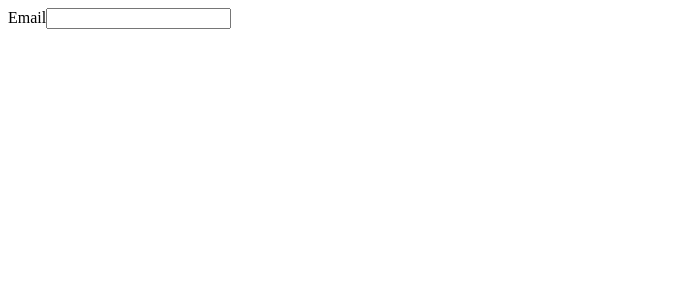
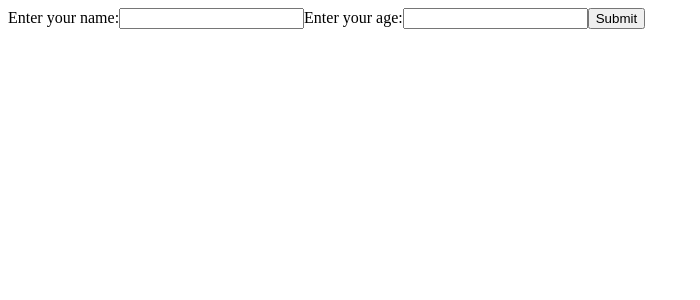
Before and after one commit to MaaikeBommerson/react-native, a React (Create React App) app: page / in a window 1280 px wide. Shown: the top 300 px of the page, without its empty margins (0-700 px from the left). Built offline with nearby package versions, Linux system fonts and the light colour scheme.

Commit message:
generic approach (#11)

```diff
--- a/src/App.js
+++ b/src/App.js
@@ -1,49 +1,29 @@
 import { useEffect, useState } from 'react'
 
 const App = () => {
-    const [ email, setEmail ] = useState("")
-    const [err, setErr] = useState(false)
+    const [inputs, setInputs] = useState({});
 
-    const validateEmail = (input) => {
-      const validEmail = /^\w+@[a-zA-Z_]+?\.[a-zA-Z]{2,3}$/
-      setErr(!input.match(validEmail))
-      setEmail(input)
+    const handleChange = (event) => {
+      const name = event.target.name;
+      const value = event.target.value;
+      setInputs(values => ({...values, [name]: value}))
     }
 
-    const renderError = () => {
-      if(err) {
-        return(
-          <div>Not a valid email</div>
-        )
-      }
-    }
-
-    const submitData = () => {
-      alert("API Call made!")
-    }
-
-    const renderSave = () => {
-      if(!err && email !=="") {
-        const data = {
-          email: email
-        }
-
-      return(
-        <button onClick={() => submitData(data)}>
-          Save email
-        </button>
-        )
-      }
+    const handleSubmit = (event) => {
+      event.preventDefault();
+      console.log(inputs);
     }
 
     return(
-      <div>
-        <label>Email</label>
-        <input type='text' value={email}
-                onChange={(e) => validateEmail(e.target.value)} />
-        {renderError()}
-        {renderSave()}
-      </div>
+        <form onSubmit={handleSubmit}>
+          <label>Enter your name:
+            <input type="text" name="username" value={inputs.username || ""} onChange={handleChange} />
+          </label>
+          <label>Enter your age:
+            <input type="number" name="age" value={inputs.age || ""} onChange={handleChange} />
+          </label>
+          <input type="Submit" />
+        </form>
     )
 }
 
```
